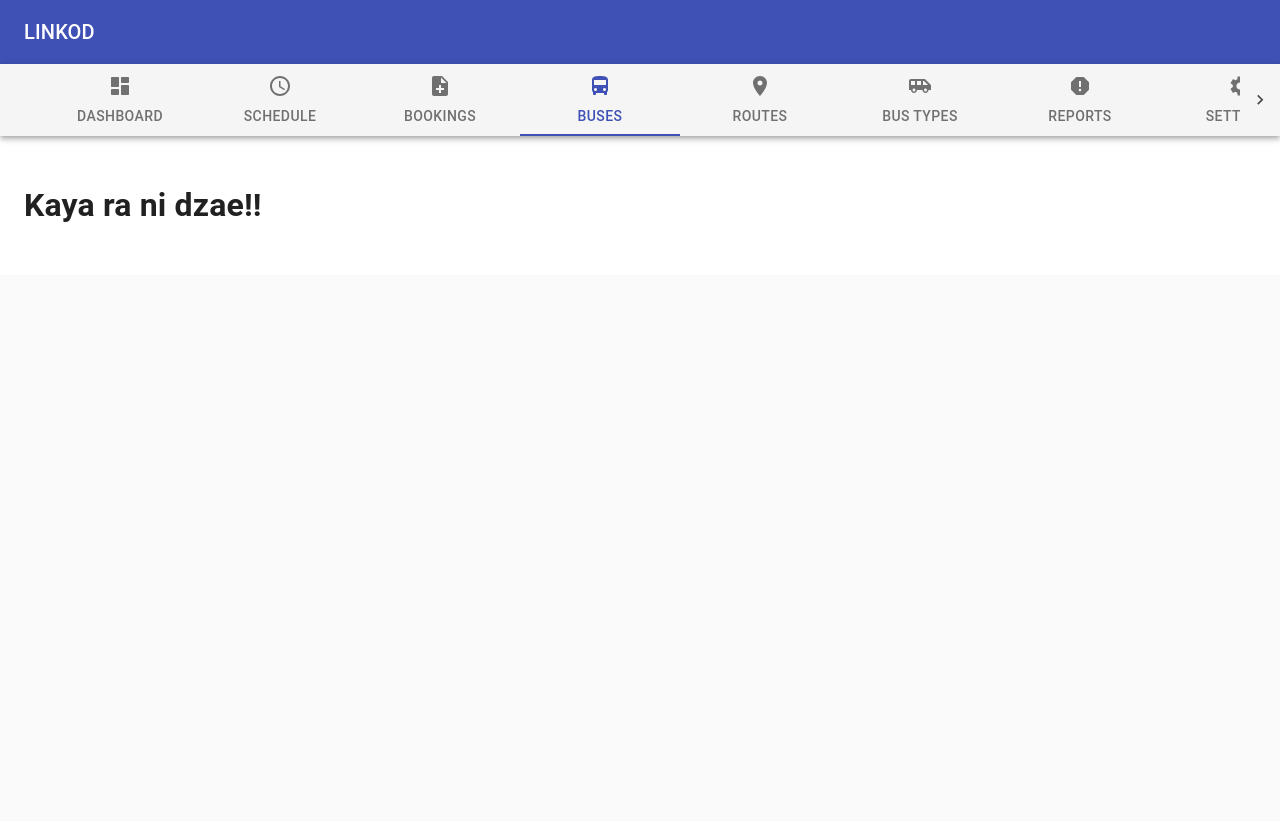
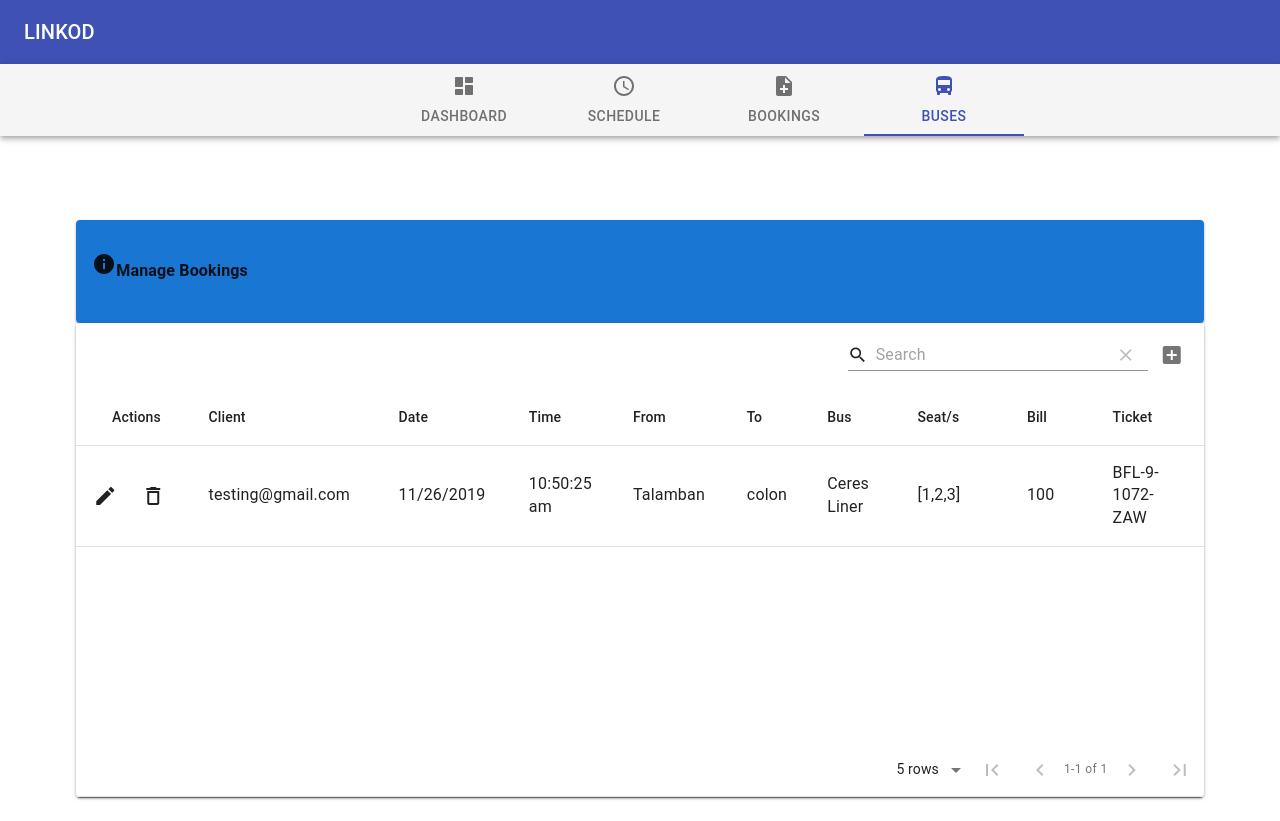
Before and after one commit to Mingming20/webdevfinal, a React (Create React App) app: page / in a window 1280 px wide. Both pictures are taken after a click on the tab "BUSES". Before the commit the page ends 800 px from the top, so only its background shows below. Built offline with nearby package versions, Linux system fonts and the light colour scheme.

Commit message:
Still to be modified

```diff
--- a/package.json
+++ b/package.json
@@ -5,6 +5,7 @@
   "dependencies": {
     "@material-ui/core": "^4.6.1",
     "@material-ui/icons": "^4.5.1",
+    "material-ui-table": "^0.1.2",
     "react": "^16.12.0",
     "react-dom": "^16.12.0",
     "react-scripts": "3.2.0"
--- a/src/components/Buses.js
+++ b/src/components/Buses.js
@@ -0,0 +1,138 @@
+import React, { Component } from 'react';
+import Card from '@material-ui/core/Card';
+import { makeStyles } from '@material-ui/core/styles';
+import CardContent from '@material-ui/core/CardContent';
+import Paper from '@material-ui/core/Paper';
+import Grid from '@material-ui/core/Grid';
+import InfoIcon from '@material-ui/icons/Info';
+import MaterialTable from 'material-table';
+
+
+
+export default class Buses extends Component {
+
+    constructor(props) {
+        super(props);
+        this.state = {
+            columns: [
+                { title: 'Client', field: 'client' },
+                { title: 'Date', field: 'date' },
+                { title: 'Time', field: 'time' },
+                { title: 'From',field: 'from'},
+                { title: 'To', field: 'to' },
+                { title: 'Bus', field: 'bus' },
+                { title: 'Seat/s', field: 'seat' },
+                { title: 'Bill', field: 'bill' },
+                { title: 'Ticket', field: 'ticket' }
+            ],
+            data: [
+                {
+                    client: 'testing@gmail.com',
+                    date: '11/26/2019',
+                    time: "10:50:25 am",
+                    from: 'Talamban',
+                    to: 'colon',
+                    bus: 'Ceres Liner',
+                    seat:JSON.stringify([1,2,3]),
+                    bill: '100',
+                    ticket: 'BFL-9-1072-ZAW'
+                }
+            ],
+        }
+    }
+
+    checkCredential = () => {
+
+    }
+    render() {
+        return (
+            <div>
+                {this.view()}
+            </div>
+        )
+    }
+
+    view() {
+        const classes = makeStyles(theme => ({
+            root: {
+                flexGrow: 1,
+            },
+            paper: {
+                height: 100,
+                padding: theme.spacing(2),
+                textAlign: 'center',
+                color: theme.palette.text.secondary
+            },
+            selectEmpty: {
+                marginTop: theme.spacing(2),
+            },
+        }));
+
+        return (
+            <div className={classes.root}>
+                <Grid container spacing={3} justify="center" style={{ marginTop: '3%' }}>
+                    <Grid item xs={11} >
+                        <Paper className={classes.paper} >
+                            <Grid container justify='space-around' style={{ height: '10%', marginTop: '1%' }}>
+                                <Grid style={{ width: '100%' }}>
+                                    <Card style={{ maxHeight: '300px' }}>
+                                        <CardContent style={{ backgroundColor: '#1976d2' }}>
+                                            <p style={{ textAlign: 'justify' }}><InfoIcon /><b>Manage Bookings<br ></br></b>
+                                            </p>
+                                        </CardContent>
+                                    </Card>
+                                </Grid>
+                            </Grid>
+                            <Grid>
+                                <MaterialTable
+                                    title = ''
+                                    // style={{backgroundColor:'lightBlue'}}
+                                    columns={this.state.columns}
+                                    data={this.state.data}
+                                    editable={{
+                                        onRowAdd: newData =>
+                                            new Promise(resolve => {
+                                                setTimeout(() => {
+                                                    resolve();
+                                                    this.setState(prevState => {
+                                                        const data = [...prevState.data];
+                                                        data.push(newData);
+                                                        return { ...prevState, data };
+                                                    });
+                                                }, 600);
+                                            }),
+                                        onRowUpdate: (newData, oldData) =>
+                                            new Promise(resolve => {
+                                                setTimeout(() => {
+                                                    resolve();
+                                                    if (oldData) {
+                                                        this.setState(prevState => {
+                                                            const data = [...prevState.data];
+                                                            data[data.indexOf(oldData)] = newData;
+                                                            return { ...prevState, data };
+                                                        });
+                                                    }
+                                                }, 600);
+                                            }),
+                                        onRowDelete: oldData =>
+                                            new Promise(resolve => {
+                                                setTimeout(() => {
+                                                    resolve();
+                                                    this.setState(prevState => {
+                                                        const data = [...prevState.data];
+                                                        data.splice(data.indexOf(oldData), 1);
+                                                        return { ...prevState, data };
+                                                    });
+                                                }, 600);
+                                            }),
+                                    }}
+                                />
+                            </Grid>
+                        </Paper>
+                    </Grid>
+                </Grid>
+            </div >
+        )
+    }
+
+}
--- a/src/components/Dashboard.js
+++ b/src/components/Dashboard.js
@@ -1,10 +1,11 @@
 import React from 'react';
 import Schedule from '../components/Schedule';
+import Buses from '../components/Buses';
 import Main from '../components/Main';
 import AppBar from '@material-ui/core/AppBar';
 import Toolbar from '@material-ui/core/Toolbar';
 import Typography from '@material-ui/core/Typography';
-import { fade, makeStyles } from '@material-ui/core/styles';
+import { makeStyles } from '@material-ui/core/styles';
 import Tabs from '@material-ui/core/Tabs';
 import Tab from '@material-ui/core/Tab';
 import Box from '@material-ui/core/Box';
@@ -12,15 +13,7 @@ import PropTypes from 'prop-types';
 import DashboardRoundedIcon from '@material-ui/icons/DashboardRounded';
 import ScheduleIcon from '@material-ui/icons/Schedule';
 import DirectionsBusIcon from '@material-ui/icons/DirectionsBus';
-import ExitToAppIcon from '@material-ui/icons/ExitToApp';
-import SettingsIcon from '@material-ui/icons/Settings';
-import ReportIcon from '@material-ui/icons/Report';
-import PeopleIcon from '@material-ui/icons/People';
-import AirportShuttleIcon from '@material-ui/icons/AirportShuttle';
 import NoteAddIcon from '@material-ui/icons/NoteAdd';
-import ComputerIcon from '@material-ui/icons/Computer';
-import RoomIcon from '@material-ui/icons/Room';
-
 function TabPanel(props) {
   const { children, value, index, ...other } = props;
 
@@ -73,14 +66,6 @@ function a11yProps(index) {
     grow: {
       flexGrow: 1,
     },
-    fabButton: {
-      position: 'absolute',
-      zIndex: 1,
-      top: -30,
-      left: 0,
-      right: 0,
-      margin: '0 auto',
-    },
     root: {
       flexGrow: 1,
       width: '100%',
@@ -91,43 +76,6 @@ function a11yProps(index) {
       display: 'none',
       [theme.breakpoints.up('sm')]: {
         display: 'block',
-      },
-    },
-    search: {
-      position: 'relative',
-      borderRadius: theme.shape.borderRadius,
-      backgroundColor: fade(theme.palette.common.white, 0.15),
-      '&:hover': {
-        backgroundColor: fade(theme.palette.common.white, 0.25),
-      },
-      marginLeft: 0,
-      width: '100%',
-      [theme.breakpoints.up('sm')]: {
-        marginLeft: theme.spacing(1),
-        width: 'auto',
-      },
-    },
-    searchIcon: {
-      width: theme.spacing(7),
-      height: '100%',
-      position: 'absolute',
-      pointerEvents: 'none',
-      display: 'flex',
-      alignItems: 'center',
-      justifyContent: 'center',
-    },
-    inputRoot: {
-      color: 'inherit',
-    },
-    inputInput: {
-      padding: theme.spacing(1, 1, 1, 7),
-      transition: theme.transitions.create('width'),
-      width: '100%',
-      [theme.breakpoints.up('sm')]: {
-        width: 120,
-        '&:focus': {
-          width: 200,
-        },
       },
     },
 
@@ -161,17 +109,10 @@ export default function SearchAppBar() {
           variant="scrollable"
           scrollButtons="auto"
           aria-label="scrollable auto tabs example">
-          <Tab label="Dashboard" icon={<DashboardRoundedIcon />} {...a11yProps(0)} />
+          <Tab label="Dashboard" style={{ marginLeft: '30%' }} icon={<DashboardRoundedIcon />} {...a11yProps(0)} />
           <Tab label="Schedule"  icon={<ScheduleIcon />} {...a11yProps(1)} />
           <Tab label="Bookings" icon={<NoteAddIcon />}{...a11yProps(2)} />
           <Tab label="Buses" icon={<DirectionsBusIcon />} {...a11yProps(3)} />
-          <Tab label="Routes" icon={<RoomIcon />} {...a11yProps(4)} />
-          <Tab label="Bus Types" icon={<AirportShuttleIcon/>} {...a11yProps(5)} />
-          <Tab label="Reports" icon={<ReportIcon/>} {...a11yProps(6)} />
-          <Tab label="Settings" icon={<SettingsIcon/>} {...a11yProps(7)} />
-          <Tab label="Users" icon={<PeopleIcon/>} {...a11yProps(8)} />
-          <Tab label="Install/Preview" icon={<ComputerIcon/>} {...a11yProps(9)} />
-          <Tab label="Logout" icon={<ExitToAppIcon/>} {...a11yProps(10)} />
         </Tabs>
       </AppBar>
       <TabPanel value={value} index={0}>
@@ -191,42 +132,7 @@ export default function SearchAppBar() {
         </TabPanel>
         <TabPanel value={value} index={3}>
           <div>
-            <h1>Kaya ra ni dzae!!</h1>
-          </div>
-        </TabPanel>
-        <TabPanel value={value} index={4}>
-          <div>
-            <h1>Unsaon mani??</h1>
-          </div>
-        </TabPanel>
-        <TabPanel value={value} index={5}>
-          <div>
-            <h1>Don't Quit!!</h1>
-          </div>
-        </TabPanel>
-        <TabPanel value={value} index={6}>
-          <div>
-            <h1>it's ok</h1>
-          </div>
-        </TabPanel>
-        <TabPanel value={value} index={7}>
-          <div>
-            <h1>ok kaaeyooww</h1>
-          </div>
-        </TabPanel>
-        <TabPanel value={value} index={8}>
-          <div>
-            <h1>react js</h1>
-          </div>
-        </TabPanel>
-        <TabPanel value={value} index={9}>
-          <div>
-            <h1>jejejeje</h1>
-          </div>
-        </TabPanel>
-        <TabPanel value={value} index={10}>
-          <div>
-            <h1>Babye</h1>
+            <Buses/>
           </div>
         </TabPanel>
       </div>
--- a/src/components/Main.js
+++ b/src/components/Main.js
@@ -1,6 +1,5 @@
 import React from 'react';
 import CssBaseline from '@material-ui/core/CssBaseline';
-import Typography from '@material-ui/core/Typography';
 import Container from '@material-ui/core/Container';
 
 export default function FixedContainer() {
@@ -9,7 +8,6 @@ export default function FixedContainer() {
       <CssBaseline />
       <Container fixed>
           <div><h3>Latest Bookings</h3></div>
-        <Typography component="div" style={{ backgroundColor: '#e3f2fd', height: '80vh' }} />
       </Container>
     </React.Fragment>
   );
--- a/src/components/Schedule.js
+++ b/src/components/Schedule.js
@@ -40,7 +40,6 @@ const rows = [
   createData('CERES LINER', 'Aircon','Argao','no time', 'until clear', '39 Seaters','6 ways'),
   createData('CERES LINER', 'Aircon','Bato/ Oslob/Alcoy', '1:00 am', '12:00 Mid', '	45 Seaters','3 ways'),
   createData('CERES LINER','Aircon','Dumaguete', '6:00 am', '6:00 pm', '45 Seaters','Round Trip'),
-  createData('CERES LINER','Aircon','Bacolod', '6:00 am', '1:00 pm', '45 Seaters'),
 ];
 
 const useStyles = makeStyles(theme => ({
```
Also changed, not shown: src/components/BusTypes.js (deleted), src/components/InstallPreview.js (deleted), src/components/Logout.js (deleted), src/components/Reports.js (deleted), src/components/Routes.js (deleted), src/components/Settings.js (deleted), src/components/Users.js (deleted), 1 other file (tests, documents, lock files or other folders).
